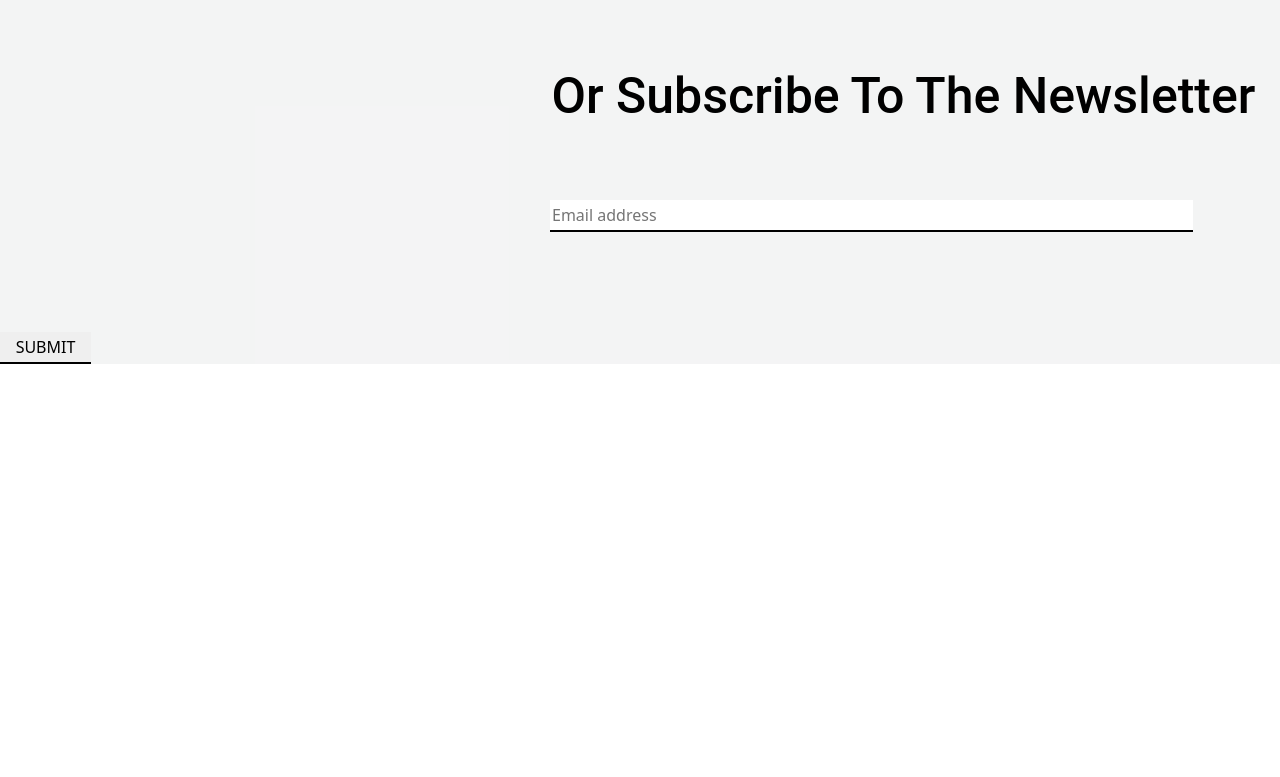
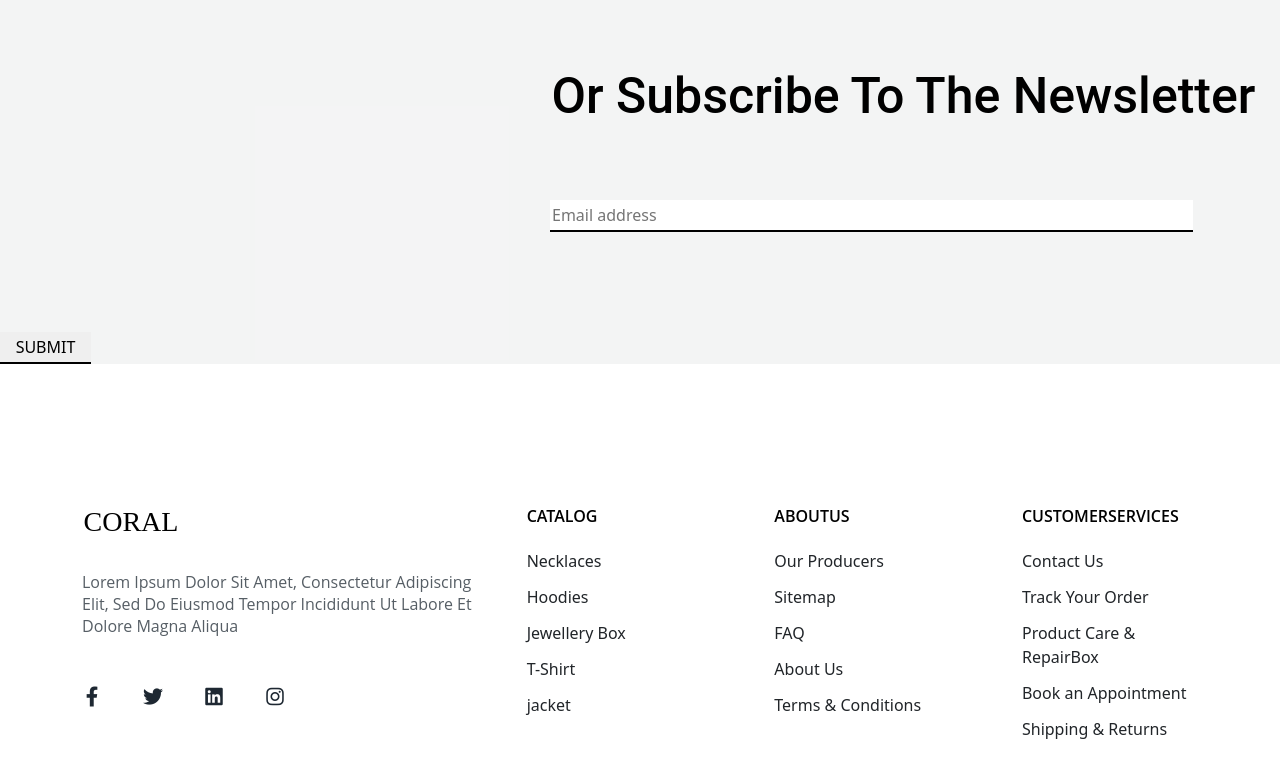
Before and after one commit to Knyazh/coral-figma, a plain HTML site: page index.html in a window 1280 px wide. Shown: the part 5229-6006 px from the top of the page. Before the commit the page ends 5593 px from the top, so only its background shows below. Drawn offline with nearby package versions, Linux system fonts and the light colour scheme.

Commit message:
footer-top added.

```diff
--- /dev/null
+++ b/assets/scss/partials/_footer.scss
@@ -0,0 +1,79 @@
+.left-footer{
+    height: 207px;
+    width: 397px;
+}
+footer {
+  margin-top: 141px;
+  .left-footer-h2 {
+    width: 98px;
+    height: 34px;
+    font-family: "AmstelvarAlpha";
+    font-style: normal;
+    font-weight: 400;
+    font-size: 28px;
+    line-height: 34px;
+    color: #000000;
+    margin-bottom: 32px;
+  }
+  .lorem-coral {
+    box-sizing: border-box;
+    width: 392px;
+    height: 84px;
+    font-family: "Open Sans";
+    font-style: normal;
+    font-weight: 400;
+    font-size: 16px;
+    line-height: 22px;
+    text-transform: capitalize;
+    color: rgba(30, 40, 50, 0.75);
+    flex: none;
+    order: 1;
+    flex-grow: 0;
+    margin-bottom: 32px;
+  }
+  i{
+    margin-right: 41px;
+    width: 20px;
+height: 19px;
+
+font-family: 'Font Awesome 6 Brands';
+font-style: normal;
+font-weight: 400;
+font-size: 20px;
+line-height: 20px;
+display: flex;
+align-items: center;
+text-align: center;
+color: #1E2832;
+flex: none;
+order: 0;
+flex-grow: 0;
+
+  }
+}
+.footer-menu{
+    box-sizing: border-box;
+   height: 212px;
+   width: 200px;
+   h2{
+width: 74px;
+height: 22px;
+font-family: 'Open Sans';
+font-style: normal;
+font-weight: 600;
+font-size: 16px;
+line-height: 22px;
+text-transform: capitalize;
+color: #000000;
+margin-bottom: 22px;
+   }
+   p{
+    margin-bottom: 12px;
+   }
+   .last-p{
+    margin-bottom: 0px;
+   }
+}
+.footer-top{
+    margin-bottom: 90px;
+}
--- a/assets/scss/partials/style.scss
+++ b/assets/scss/partials/style.scss
@@ -9,3 +9,4 @@
 @import"./brandsection";
 @import"./best-seller";
 @import"./d-instagram";
+@import"./footer";
--- a/index.html
+++ b/index.html
@@ -260,5 +260,47 @@
         </div>
       </section>
     </main>
+    <footer>
+      <div class="container footer-top">
+        <div class="row d-flex justify-content-between">
+          <div class="left-footer col-3">
+            <h2 class="text-center left-footer-h2">CORAL</h2>
+            <p class="lorem-coral">Lorem ipsum dolor sit amet, consectetur adipiscing
+              elit, sed do eiusmod tempor incididunt ut labore et
+              dolore magna aliqua</p>
+              <div class="footer-icons d-flex">
+                <i class="fa-brands fa-facebook-f"></i>
+                <i class="fa-brands fa-twitter"></i>
+                <i class="fa-brands fa-linkedin"></i>
+                <i class="fa-brands fa-instagram"></i>
+              </div>
+          </div>
+          <div class="footer-menu col-3">
+            <h2>CATALOG</h2>
+            <p>Necklaces</p>
+            <p>Hoodies</p>
+            <p>Jewellery Box</p>
+            <p>T-Shirt</p>
+            <p class="last-p">jacket</p>
+          </div><div class="footer-menu col-3">
+            <h2>ABOUTUS</h2>
+            <p>Our Producers</p>
+            <p>Sitemap</p>
+            <p>FAQ</p>
+            <p>About Us</p>
+            <p class="last-p">Terms & Conditions</p>
+          </div><div class="footer-menu col-3">
+            <h2>CUSTOMERSERVICES</h2>
+            <p>Contact Us</p>
+            <p>Track Your Order</p>
+            <p>Product Care & RepairBox</p>
+            <p>Book an Appointment</p>
+            <p class="last-p">Shipping & Returns</p>
+          </div>
+
+        </div>
+      </div>
+
+    </footer>
   </body>
 </html>
```
Also changed, not shown: assets/brands/icons_payment 1.png (added), assets/css/style.css, 1 other file.
